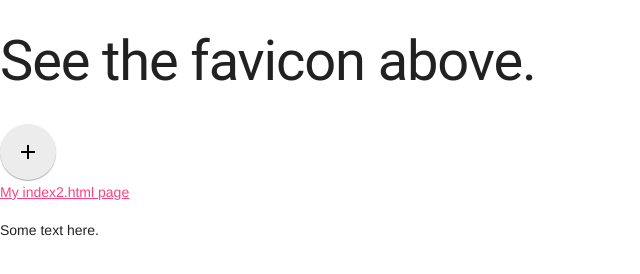
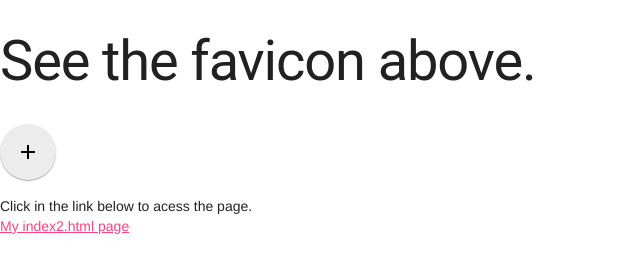
Before and after one commit to SHH-ICS/mdl-html-page-davichangb, a plain HTML site: page index.html in a window 1280 px wide. Shown: the whole page, without its empty margins (0-640 px from the left). Drawn offline with nearby package versions, Linux system fonts and the light colour scheme.

Commit message:
1.06 link

```diff
--- a/index.html
+++ b/index.html
@@ -21,8 +21,8 @@
     <i class="material-icons">add</i>
   </button>
    <p>
-     <a href="./index2.html">My index2.html page</a>
-     <div id="hello-world">Some text here.</div>
+    <div id="hello-world">Click in the link below to acess the page.</div>
+    <a href="./index2.html">My index2.html page</a>
    </p>
  </body>
 </html>
```
